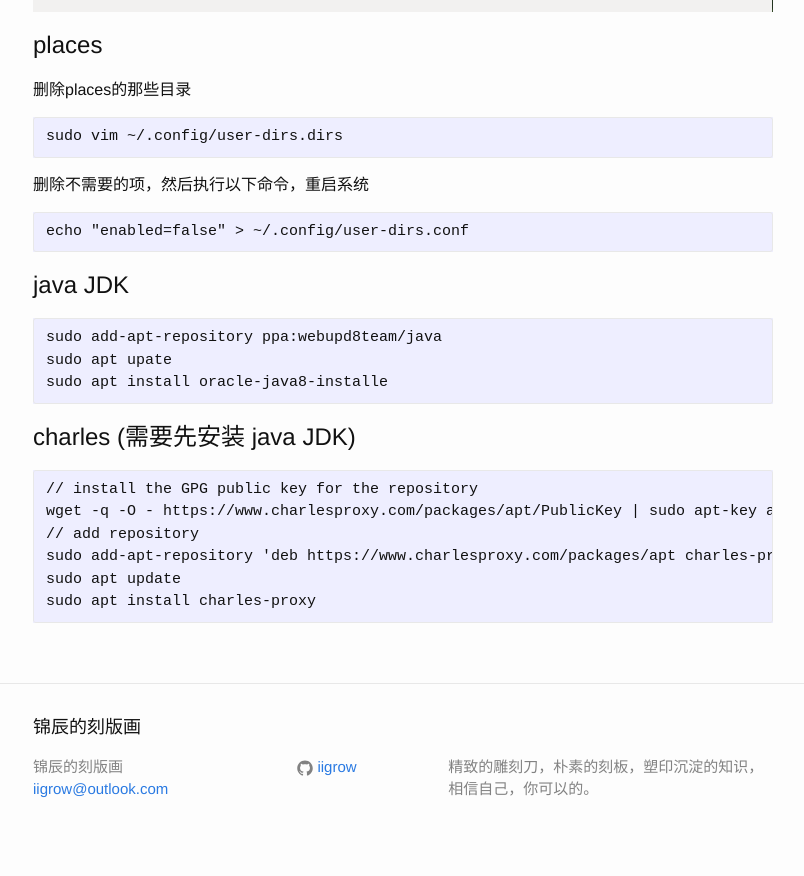
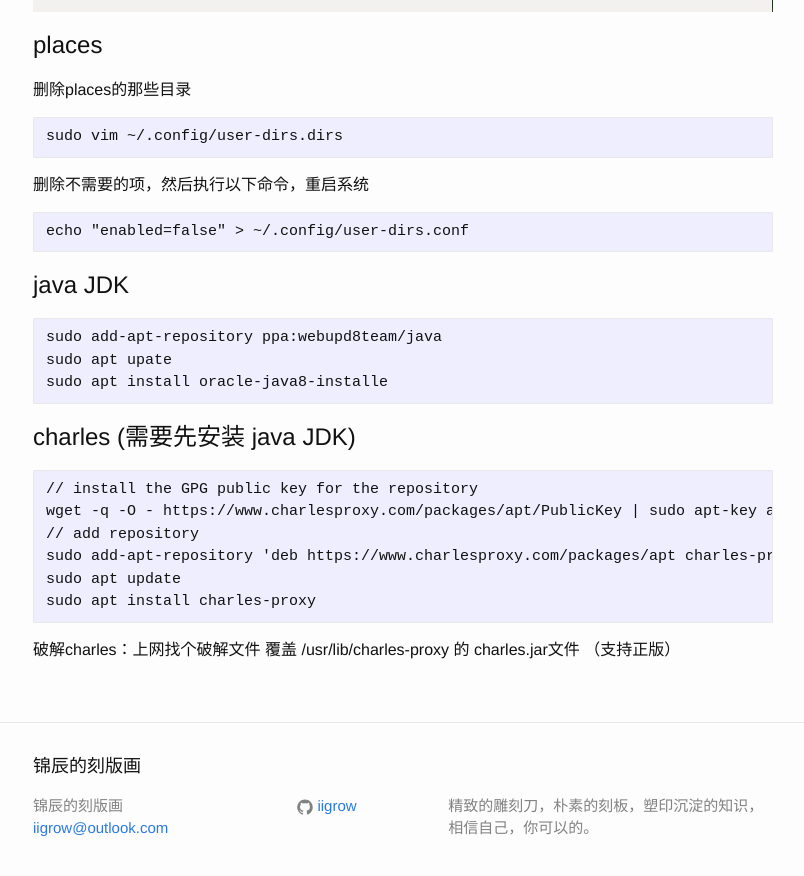
Before and after one commit to codeleafs/iigrow.github.io, a Jekyll site: the page built from _posts/2016-06-30-Ubuntu前端开发起始之路.md, in a window 1280 px wide and 900 px high, scrolled down 3788 px. Shown: the top 876 px of the window, without its empty margins (237-1041 px from the left). Built offline with Jekyll 4.4.1, drawn with Linux system fonts in a browser that asks for light colours.

Commit message:
feat ($view): 添加charles破解说明

```diff
--- a/_posts/2016-06-30-Ubuntu前端开发起始之路.md
+++ b/_posts/2016-06-30-Ubuntu前端开发起始之路.md
@@ -112,3 +112,5 @@ categories: os/ubuntu
     sudo add-apt-repository 'deb https://www.charlesproxy.com/packages/apt charles-proxy main'
     sudo apt update
     sudo apt install charles-proxy
+
+  破解charles：上网找个破解文件 覆盖 /usr/lib/charles-proxy 的 charles.jar文件 （支持正版）
```
